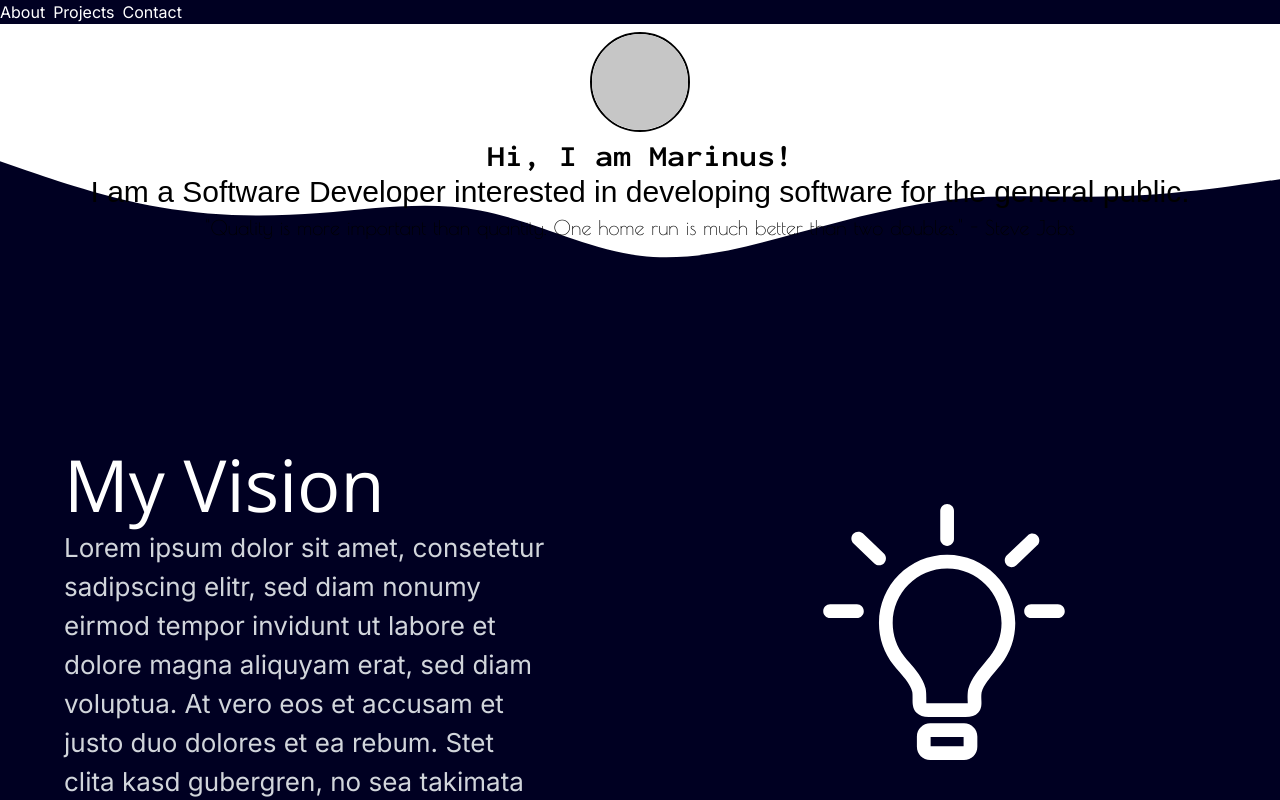
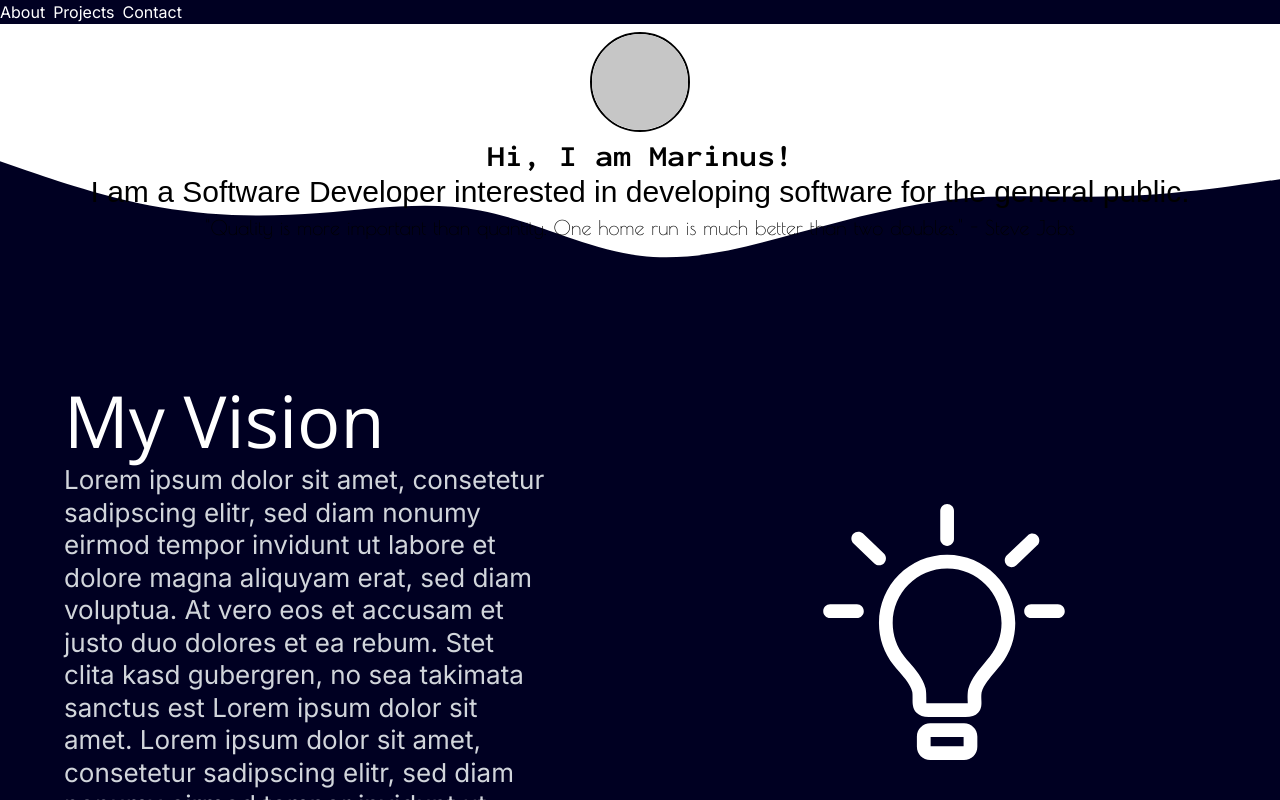
Before and after one commit to marinus-g/portfolio, a Next.js app: page / in a window 1280 px wide. Built offline with nearby package versions, Linux system fonts and the light colour scheme; grey boxes are pictures that could not be loaded; a web font is replaced by a local one.

Commit message:
added responsive ipad design

```diff
--- a/app/components/home/home-section.tsx
+++ b/app/components/home/home-section.tsx
@@ -149,45 +149,45 @@ function HomeSection(props: Props) {
                  }}>
                 <div
                     className={`flex ${position == Position.CENTER ? 'flex-col justify-center items-center' :
-                        'sm:flex-row sm:justify-normal sm:items-start' +
+                        'xl:flex-row xl:justify-normal xl:items-start' +
                         ' flex-col justify-center items-center'}
                          w-[100vw] md:pt-16 md:pb-12 pt-2 pb-1
              aspect-auto ${(props.background && "className" in props.background) ? props.background.className : ''} ${props.extraClasses ? props.extraClasses : ''}`}
                     style={backgroundStyle}>
                     {position === Position.RIGHT && props.extraComponent ?
                         (<div id={'icon'} ref={icon}
-                              className={`flex flex-col sm:ml-36 md:pt-14 md:p-16 pt-5 md-5 h-auto w-auto fly-in-if-in-view order-2`}
+                              className={`flex flex-col xl:ml-36 md:pt-14 md:p-16 pt-5 md-5 h-auto w-auto fly-in-if-in-view order-2`}
                         >
                             {props.extraComponent}
                         </div>) : null}
                     {position === Position.CENTER && props.extraComponent ?
                         (<div id={'icon'} ref={icon}
-                              className={`flex flex-col sm:mb-10 mb-3 sm:pt-14 sm:p-16 pt-5 h-auto w-auto fly-in-if-in-view order-2`}
+                              className={`flex flex-col xl:mb-10 mb-3 xl:pt-14 xl:p-16 pt-5 h-auto w-auto fly-in-if-in-view order-2`}
                         >
                             {props.extraComponent}
                         </div>) : null}
                     <div
                         id={'test-id'}
                         className={`flex flex-col ml-auto order-3
-    ${position === Position.LEFT ? 'sm:justify-self-start sm:items-start sm:ml-16 w-[100vw] md:mt-16 justify-self-center items-center' : ''}
-    ${position === Position.RIGHT ? 'sm:justify-self-end sm:items-end sm:justify-end sm:mr-16 w-[100vw] md:mt-16 justify-self-center items-center' : ''}
-    ${position === Position.CENTER ? 'justify-self-center items-center mx-auto w-[100vw] sm:mt-0 mt-3' : ''}
+    ${position === Position.LEFT ? 'xl:justify-self-start xl:items-start xl:ml-16 w-[100vw] justify-self-center items-center' : ''}
+    ${position === Position.RIGHT ? 'xl:justify-self-end xl:items-end xl:justify-end xl:mr-16 w-[100vw] md:mt-16 justify-self-center items-center' : ''}
+    ${position === Position.CENTER ? 'justify-self-center items-center mx-auto w-[100vw] md:mt-2 mt-0' : ''}
     text-white mb-24 ${props.extraContentClasses ? props.extraContentClasses : ''}}`}>
                         <div id={position} ref={titleRef}
-                             className={`flex flex-col ${position != Position.CENTER ? 'w-[70%] sm:justify-start sm:items-start justify-center items-center' : ' justify-center items-center w-[76%]'} fly-in-if-in-view`}>
+                             className={`flex flex-col ${position != Position.CENTER ? 'w-[70%] xl:justify-start xl:items-start justify-center items-center' : ' justify-center items-center w-[76%]'} fly-in-if-in-view`}>
                             <h2
                                 className={`${openSans.className} md:text-7xl text-3xl subpixel-antialiased`}>{props.title}</h2>
-                            <div ref={descriptionRef} className={`text-gray-300 leading-2 sm:leading[32.5px] sd:mt-6 mt-2 sm:text-[26px] text-[12px] w-full select-text subpixel-antialiased fade-in-if-in-view
-                            ${position == Position.CENTER} ? 'text-center text-balance' : 'sm:text-center lg:text-center md:text-center xl:text-left 2xl:text-center text-balance'`}>
+                            <div ref={descriptionRef} className={`text-gray-300 leading-2 xl:leading-[32.5px] sd:mt-6 mt-2 xl:text-[26px] sm:text[38px] lg:text-[18px] text-[12px] w-full select-text subpixel-antialiased fade-in-if-in-view
+                            ${position == Position.CENTER ? 'text-center text-balance' : 'sm:text-center lg:text-center md:text-center xl:text-left 2xl:text-left text-balance'}`}>
                                 {<SectionBody element={props.description}></SectionBody>}
                             </div>
                         </div>
                     </div>
                     {position === Position.LEFT && props.extraComponent ?
                         (<div id={'icon'} ref={icon} className={
-                            `flex flex-col h-auto w-auto sm:self-auto self-center sm:order-9 order-1
+                            `flex flex-col h-auto w-auto xl:self-auto self-center xl:order-9 order-1
 
-                        sm:mr-36 sm:justify-self-start sm:place-self-start place-self-center justify-self-center sm:pt-14 sm:p-16
+                        xl:mr-36 xl:justify-self-start xl:place-self-start place-self-center justify-self-center xl:pt-14 xl:p-16
                           pt-2 p-2 fly-in-if-in-view`}>
                             {props.extraComponent}
                         </div>) : null}
--- a/app/components/home/skill-section.tsx
+++ b/app/components/home/skill-section.tsx
@@ -3,7 +3,7 @@ import Image from "next/image";
 function Skills() {
     return (
         <div className={'flex flex-col self-center items-center justify-center sm:mt-8 mt-2'}>
-            <div className={'grid sm:grid-cols-11 grid-cols-7 gap-4 sm:gap-12 grid-rows-3 items-center justify-center select-none grid-flow-row'}>
+            <div className={'grid lg:grid-cols-8 sm:grid-cols-11 grid-cols-7 gap-4 sm:gap-12 grid-rows-3 items-center justify-center select-none grid-flow-row'}>
                 <Image width={50} height={50} draggable={false}
                        src="https://user-images.githubusercontent.com/25181517/117201156-9a724800-adec-11eb-9a9d-3cd0f67da4bc.png"
                        alt="Java" title="Java"/>
```
